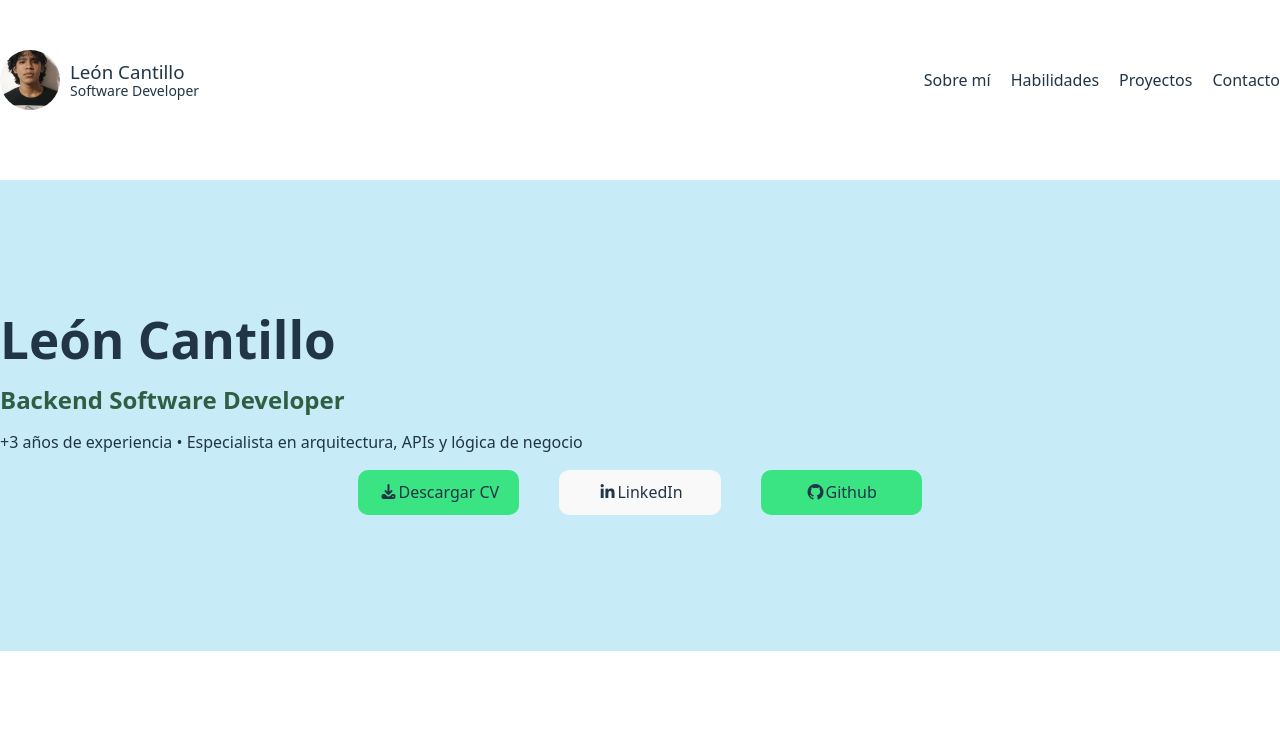
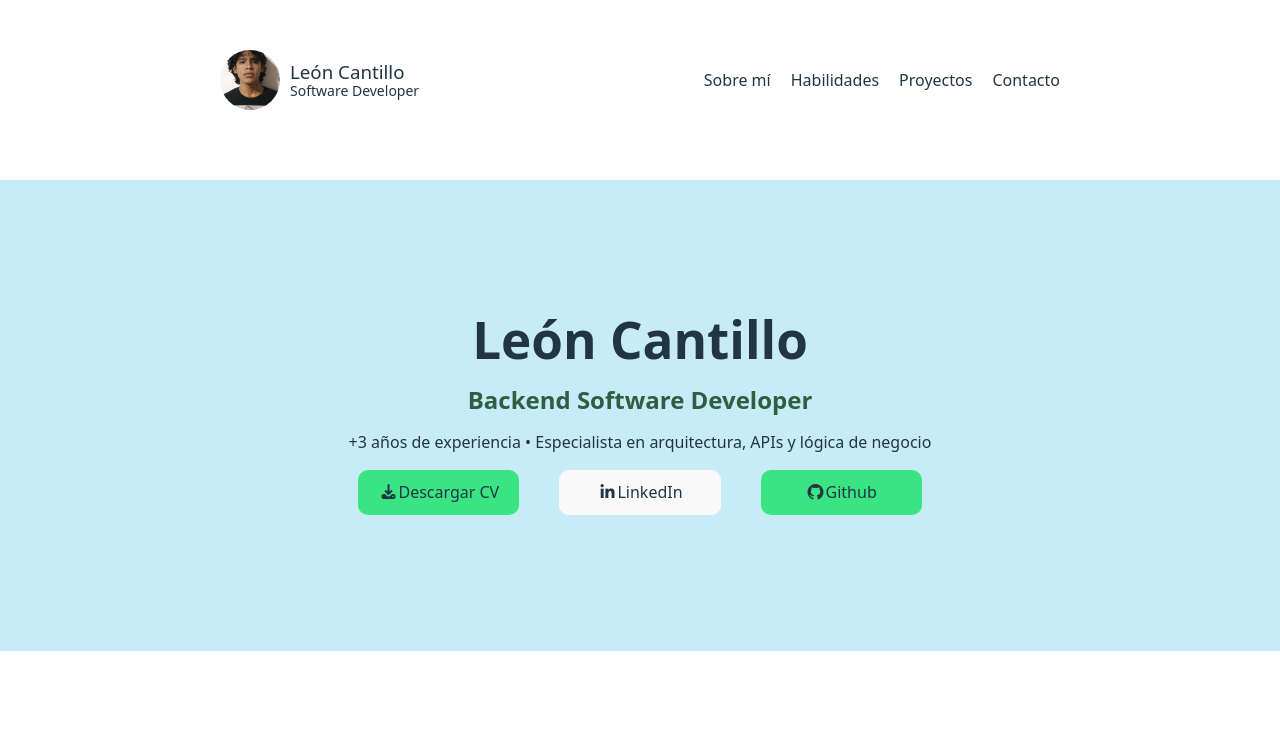
Before and after one commit to leoncantillo/portfolio, a React (Vite) app: page / in a window 1280 px wide. Shown: the top 745 px of the page. Built offline with nearby package versions, Linux system fonts and the light colour scheme.

Commit message:
[UPDATE] Mixing layout and section styles.

```diff
--- a/src/styles/Layout.scss
+++ b/src/styles/Layout.scss
@@ -1,6 +1,6 @@
-.page-container {
+.section-layout {
   max-width: 920px;
   margin: 0 auto;
-  padding: 0 40px;
+  padding: 40px 40px 60px 40px;
   text-align: center;
 }
```
